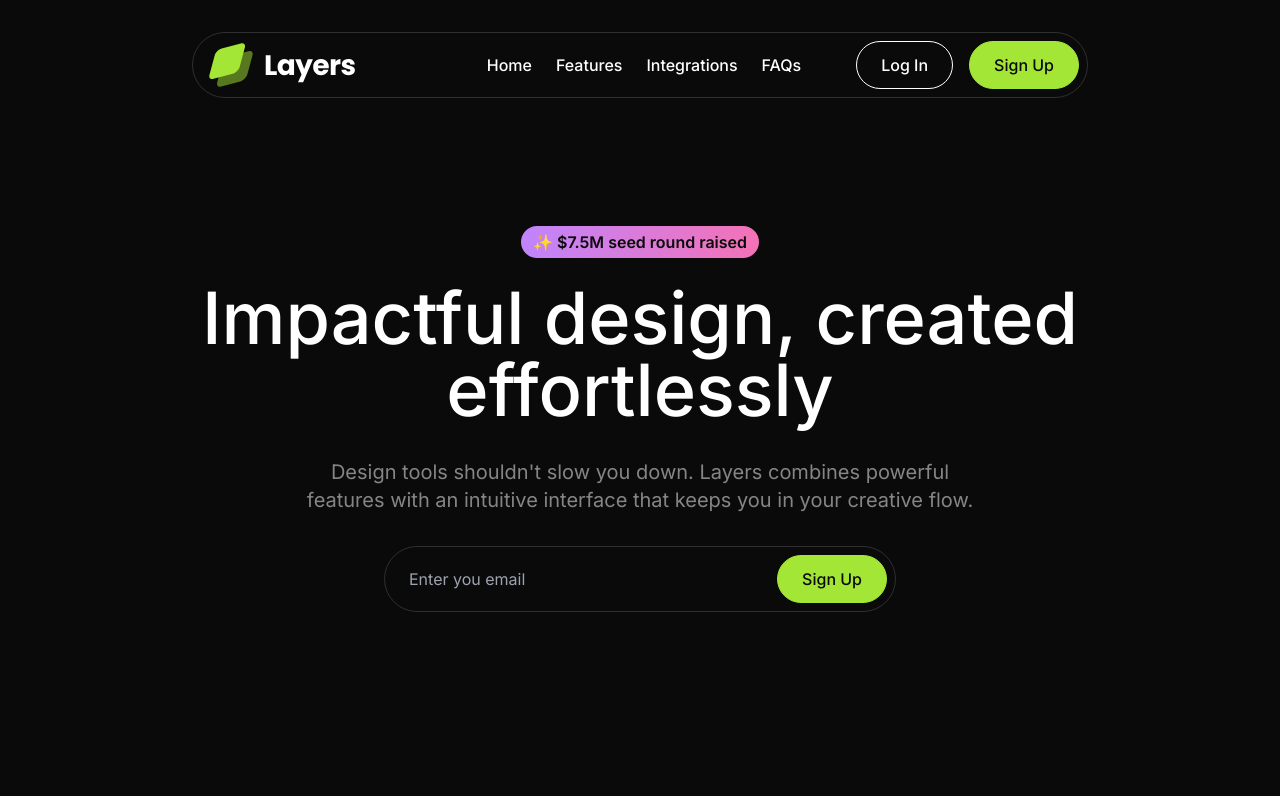
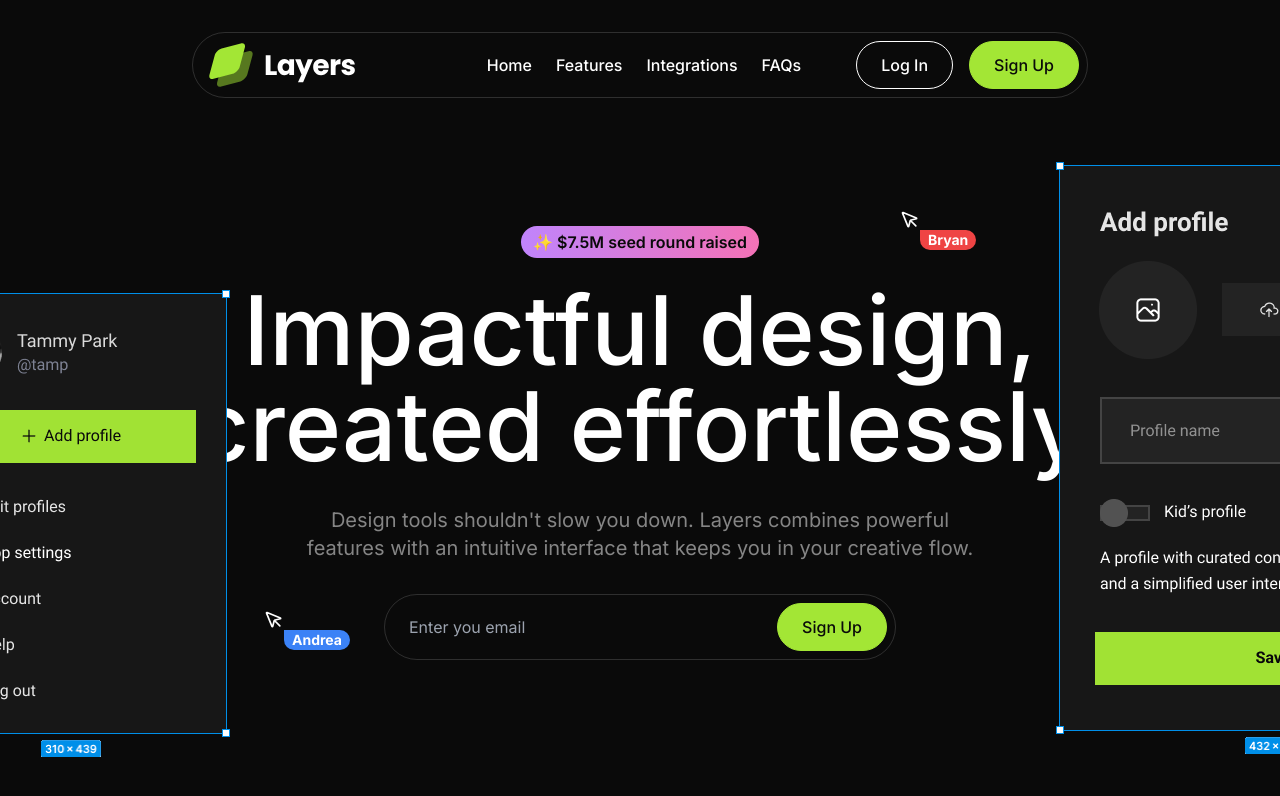
Before and after one commit to riyan047/Layers-SaaS-landing-Page, a Next.js app: page / in a window 1280 px wide. Shown: the top 796 px of the page. Built offline with nearby package versions, Linux system fonts and the light colour scheme.

Commit message:
hero section completed

```diff
--- /dev/null
+++ b/src/components/pointer.tsx
@@ -0,0 +1,20 @@
+import { MousePointer } from "lucide-react";
+import { twMerge } from "tailwind-merge";
+
+export default function Pointer(props: {
+    name: string;
+    color?: 'red' | 'blue'
+}) {
+    const { name, color } = props
+    return (
+        <div className="relative">
+            <MousePointer className="size-5" />
+            <div>
+                <div
+                    className={twMerge(" absolute top-full left-full inline-flex rounded-full font-bold text-sm bg-blue-500 px-2 rounded-tl-none", color ==="red" && "bg-red-500")}>
+                    {name}
+                </div>
+            </div>
+        </div>
+    )
+}
--- a/src/sections/Hero.tsx
+++ b/src/sections/Hero.tsx
@@ -1,15 +1,31 @@
 import Button from "@/components/Button";
+import designImage1 from "@/assets/images/design-example-1.png";
+import designImage2 from "@/assets/images/design-example-2.png";
+import Image from "next/image";
+import Pointer from "@/components/pointer";
 
 export default function Hero() {
     return (
-        <section className="py-24 ">
-            <div className="container">
+        <section className="py-24 overflow-x-clip">
+            <div className="container relative">
+                <div className="absolute -left-32 top-16">
+                    <Image src={designImage1} alt="" />
+                </div>
+                <div className="absolute -right-64 -top-16">
+                    <Image src={designImage2} alt="" />
+                </div>
+                <div className="absolute left-56 top-96">
+                    <Pointer name="Andrea" />
+                </div>
+                <div className="absolute right-80 -top-4" >
+                    <Pointer name="Bryan" color="red"></Pointer>
+                </div>
                 <div className="flex justify-center">
                     <div className="inline-flex py-1 px-3 bg-gradient-to-r from-purple-400 to-pink-400 rounded-full text-neutral-950 font-semibold ">
                         ✨ $7.5M seed round raised
                     </div>
                 </div>
-                <h1 className="text-6xl md:text-7xl font-medium text-center mt-6">Impactful design, created effortlessly</h1>
+                <h1 className="text-6xl md:text-7xl lg:text-8xl font-medium text-center mt-6">Impactful design, created effortlessly</h1>
                 <p className="text-center text-xl text-white/50 mt-8 max-w-2xl mx-auto">Design tools shouldn&apos;t slow you down.
                     Layers combines powerful features with an intuitive
                     interface that keeps you in your creative flow.
```
